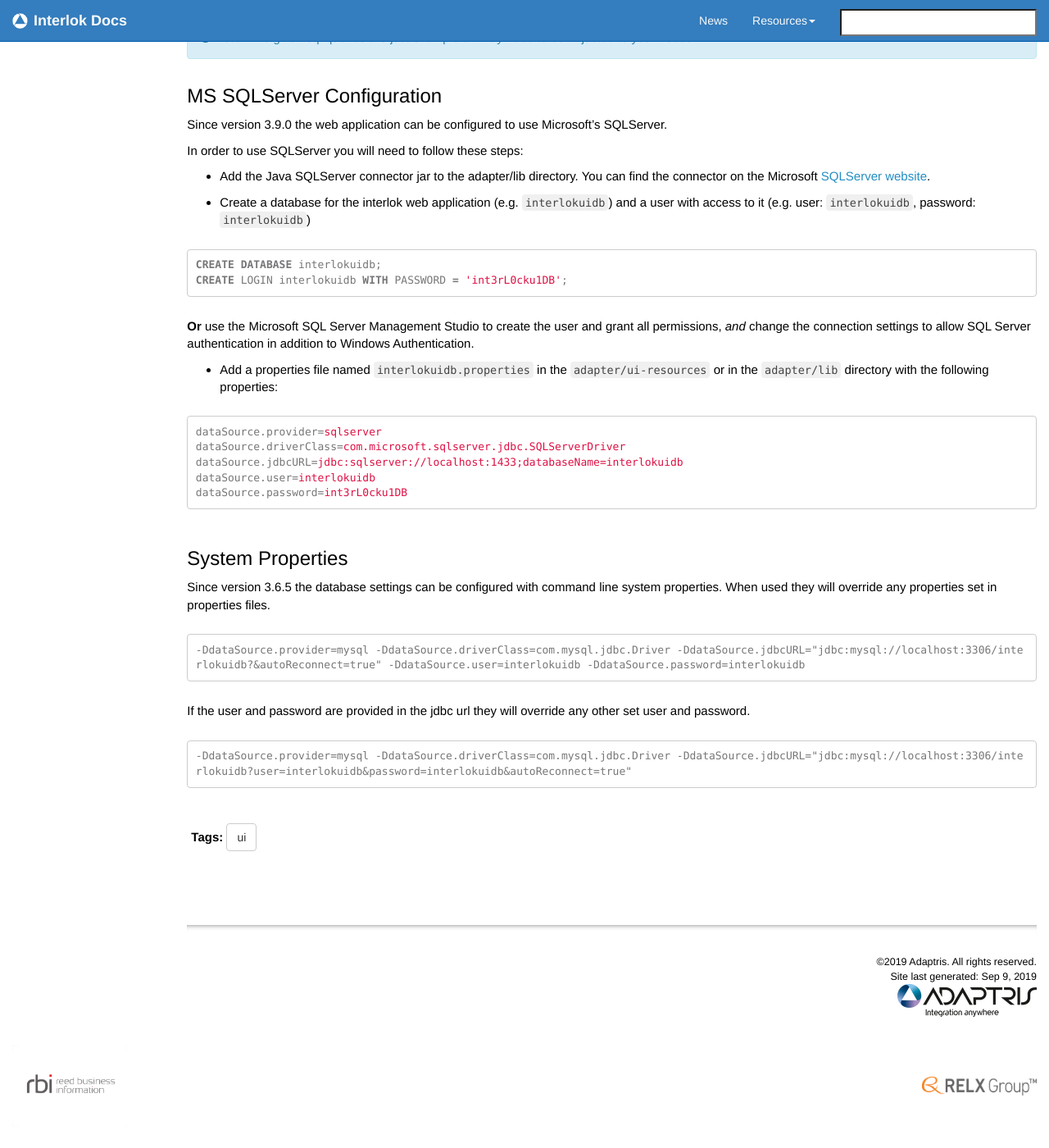
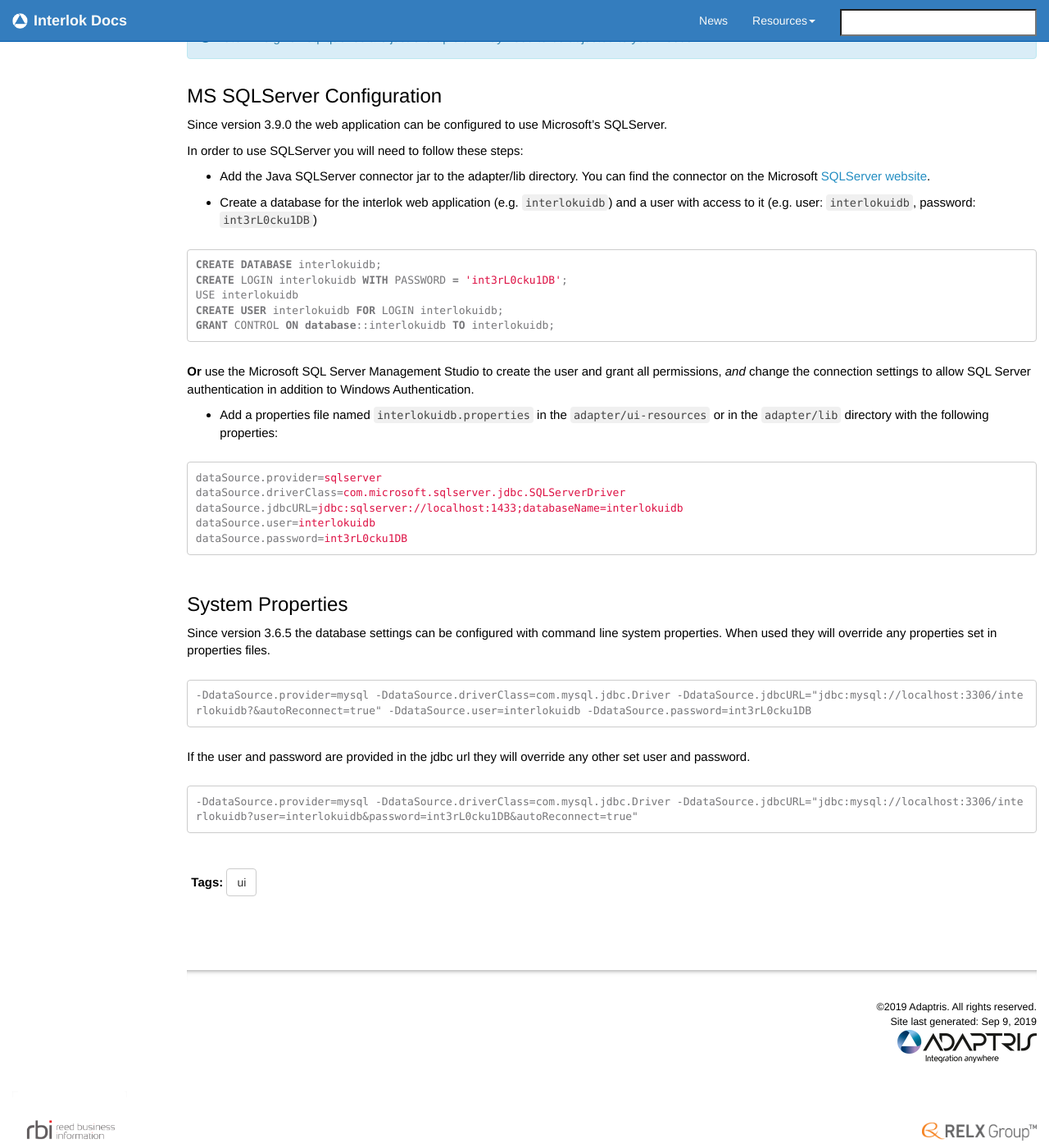
Before and after one commit to adaptris/interlok-docs-legacy, a Jekyll site: the page built from pages/ui/ui-switch-db.md, in a window 1280 px wide and 1400 px high, scrolled down 1531 px. Shown: the whole window at 82% size. Built offline with Jekyll 4.4.1, drawn with Linux system fonts in a browser that asks for light colours; nearby versions of some CDN libraries; comment, search, counter and statistics services are not loaded; before the commit the page ends 2905 px from its top, so only the background shows below that; some of the changed text lies outside the part shown.

Commit message:
Add granting permission details for sql server. Changed all the password to be like the sql server password.

````diff
--- a/pages/ui/ui-switch-db.md
+++ b/pages/ui/ui-switch-db.md
@@ -15,11 +15,11 @@
 In order to use MySQL you will need to follow these steps:
 
  - Add the java MySQL connector jar to the adapter/lib directory. You can find the connector on [MySQL website](https://dev.mysql.com/downloads/connector/j/).
- - Create a database for the interlok web application (e.g. `interlokuidb`) and a user with access to it (e.g. user: `interlokuidb`, password: `interlokuidb`)
+ - Create a database for the interlok web application (e.g. `interlokuidb`) and a user with access to it (e.g. user: `interlokuidb`, password: `int3rL0cku1DB`)
 
 ```sql
 CREATE DATABASE interlokuidb;
-CREATE USER 'interlokuidb'@'localhost' IDENTIFIED BY 'interlokuidb';
+CREATE USER 'interlokuidb'@'localhost' IDENTIFIED BY 'int3rL0cku1DB';
 GRANT ALL PRIVILEGES ON interlokuidb.* TO 'interlokuidb'@'localhost';
 ```
 
@@ -27,7 +27,7 @@
 
 ```sql
 CREATE DATABASE interlokuidb;
-GRANT ALL ON interlokuidb.* TO 'interlokuidb'@'localhost' IDENTIFIED BY 'interlokuidb';
+GRANT ALL ON interlokuidb.* TO 'interlokuidb'@'localhost' IDENTIFIED BY 'int3rL0cku1DB';
 ```
 
  - Add a properties file named `interlokuidb.properties` in the `adapter/ui-resources` or in the `adapter/lib` directory with the following properties:
@@ -37,7 +37,7 @@
 dataSource.driverClass=com.mysql.jdbc.Driver
 dataSource.jdbcURL=jdbc:mysql://localhost:3306/interlokuidb?autoReconnect=true
 dataSource.user=interlokuidb
-dataSource.password=interlokuidb
+dataSource.password=int3rL0cku1DB
 ```
  - Start the adapter
 
@@ -50,11 +50,11 @@
 In order to use PostgreSQL you will need to follow these steps:
 
  - Add the java PostgreSQL connector jar to the adapter/lib directory. You can find the connector on [PostgreSQL website](https://jdbc.postgresql.org/download.html).
- - Create a database for the interlok web application (e.g. `interlokuidb`) and a user with access to it (e.g. user: `interlokuidb`, password: `interlokuidb`)
+ - Create a database for the interlok web application (e.g. `interlokuidb`) and a user with access to it (e.g. user: `interlokuidb`, password: `int3rL0cku1DB`)
 
 ```sql
 CREATE DATABASE interlokuidb;
-CREATE USER interlokuidb WITH PASSWORD 'interlokuidb';
+CREATE USER interlokuidb WITH PASSWORD 'int3rL0cku1DB';
 GRANT ALL PRIVILEGES ON DATABASE interlokuidb TO interlokuidb
 ```
  - Add a properties file named `interlokuidb.properties` in the `adapter/ui-resources` or in the `adapter/lib` directory with the following properties:
@@ -64,7 +64,7 @@
 dataSource.driverClass=org.postgresql.Driver
 dataSource.jdbcURL=jdbc:postgresql://localhost:5432/interlokuidb?autoReconnect=true
 dataSource.user=interlokuidb
-dataSource.password=interlokuidb
+dataSource.password=int3rL0cku1DB
 ```
  - Start the adapter
 
@@ -77,24 +77,22 @@
 
 In order to use SQLServer you will need to follow these steps:
 
- - Add the Java SQLServer connector jar to the adapter/lib directory.
-   You can find the connector on the Microsoft [SQLServer website](https://docs.microsoft.com/en-us/sql/connect/jdbc/download-microsoft-jdbc-driver-for-sql-server).
- - Create a database for the interlok web application
-   (e.g. `interlokuidb`) and a user with access to it (e.g. user:
-   `interlokuidb`, password: `interlokuidb`)
+ - Add the Java SQLServer connector jar to the adapter/lib directory. You can find the connector on the Microsoft [SQLServer website](https://docs.microsoft.com/en-us/sql/connect/jdbc/download-microsoft-jdbc-driver-for-sql-server).
+ - Create a database for the interlok web application (e.g. `interlokuidb`) and a user with access to it (e.g. user: `interlokuidb`, password: `int3rL0cku1DB`)
 
 ```sql
 CREATE DATABASE interlokuidb;
 CREATE LOGIN interlokuidb WITH PASSWORD = 'int3rL0cku1DB';
+USE interlokuidb
+CREATE USER interlokuidb FOR LOGIN interlokuidb;
+GRANT CONTROL ON database::interlokuidb TO interlokuidb;
 ```
 
 __Or__ use the Microsoft SQL Server Management Studio to create the user
 and grant all permissions, *and* change the connection settings to allow
 SQL Server authentication in addition to Windows Authentication.
 
- - Add a properties file named `interlokuidb.properties` in the
-   `adapter/ui-resources` or in the `adapter/lib` directory with the
-   following properties:
+ - Add a properties file named `interlokuidb.properties` in the `adapter/ui-resources` or in the `adapter/lib` directory with the following properties:
 
 ```properties
 dataSource.provider=sqlserver
@@ -110,11 +108,11 @@
 When used they will override any properties set in properties files.
 
 ```
--DdataSource.provider=mysql -DdataSource.driverClass=com.mysql.jdbc.Driver -DdataSource.jdbcURL="jdbc:mysql://localhost:3306/interlokuidb?&autoReconnect=true" -DdataSource.user=interlokuidb -DdataSource.password=interlokuidb
+-DdataSource.provider=mysql -DdataSource.driverClass=com.mysql.jdbc.Driver -DdataSource.jdbcURL="jdbc:mysql://localhost:3306/interlokuidb?&autoReconnect=true" -DdataSource.user=interlokuidb -DdataSource.password=int3rL0cku1DB
 ```
 
 If the user and password are provided in the jdbc url they will override any other set user and password.
 
 ```
--DdataSource.provider=mysql -DdataSource.driverClass=com.mysql.jdbc.Driver -DdataSource.jdbcURL="jdbc:mysql://localhost:3306/interlokuidb?user=interlokuidb&password=interlokuidb&autoReconnect=true"
+-DdataSource.provider=mysql -DdataSource.driverClass=com.mysql.jdbc.Driver -DdataSource.jdbcURL="jdbc:mysql://localhost:3306/interlokuidb?user=interlokuidb&password=int3rL0cku1DB&autoReconnect=true"
 ```
````
